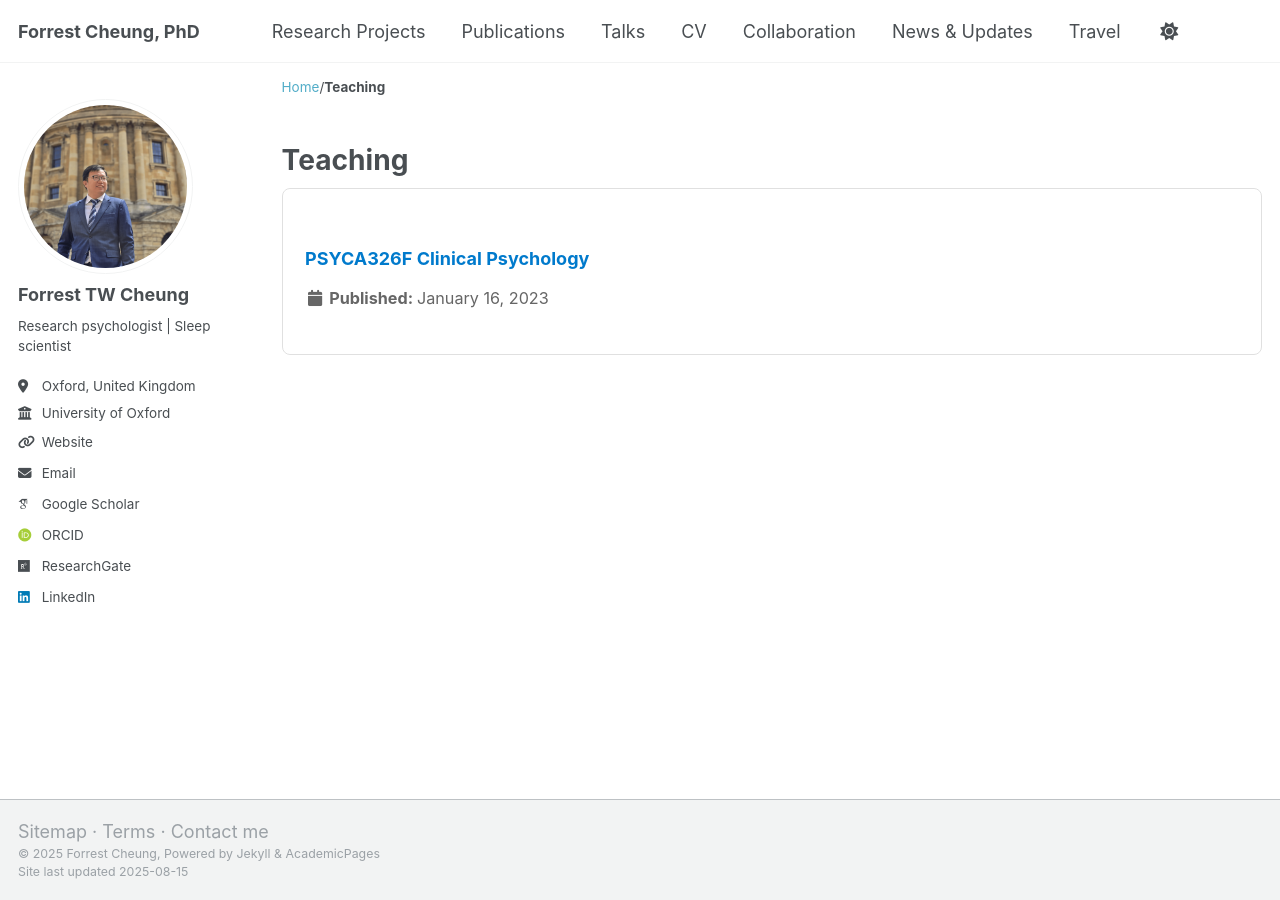
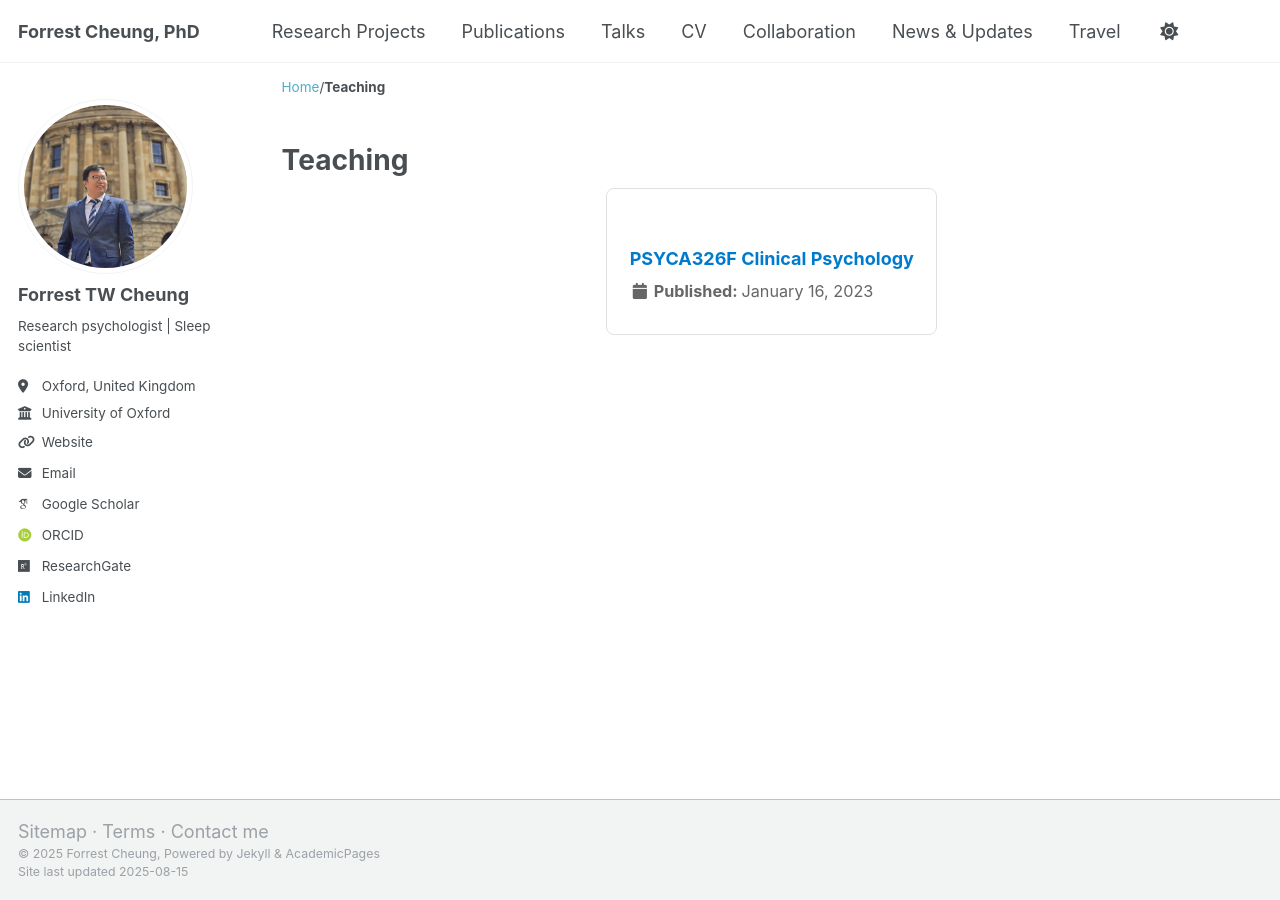
Before and after one commit to forrestcheungtw/forrestcheungtw.github.io, a Jekyll site: the page built from _pages/teaching.html, in a window 1280 px wide. Built offline with Jekyll 4.4.1, drawn with Linux system fonts in a browser that asks for light colours; some web fonts are replaced.

Commit message:
Updated 2 files via CloudCannon.

```diff
--- a/_includes/archive-single.html
+++ b/_includes/archive-single.html
@@ -12,16 +12,24 @@
   {% assign title = post.title %}
 {% endif %}
 
-<div class="{{ include.type | default: "list" }}__item">
-  <div style="border: 1px solid #e0e0e0; border-radius: 8px; padding: 1.25rem; margin-bottom: 2rem;">
+<div class="{{ include.type | default: 'list' }}__item" style="text-align: center;">
+  <div style="
+    display: inline-block;
+    text-align: left;
+    border: 1px solid #e0e0e0;
+    border-radius: 8px;
+    padding: 1.25rem;
+    margin: 0 auto 2rem;
+    max-width: 100%;
+  ">
     <article class="archive__item" itemscope itemtype="http://schema.org/CreativeWork">
 
       {% if teaser %}
         <div style="margin-bottom: 1rem;">
           <img
-            src="{% if teaser contains '://' %}{{ teaser }}{% else %}{{ teaser | prepend: "/images/" | prepend: base_path }}{% endif %}"
-            alt="{{ title }}"
-            style="max-width: 100%; height: auto; border-radius: 6px;" />
+            src="{% if teaser contains '://' %}{{ teaser }}{% else %}{{ teaser | prepend: '/images/' | prepend: base_path }}{% endif %}"
+            alt="{{ title | strip_html }}"
+            style="height: auto; width: auto; max-width: 100%; border-radius: 6px; display: block; margin: 0 auto;" />
         </div>
       {% endif %}
 
@@ -32,7 +40,7 @@
       </h3>
 
       {% if post.date %}
-        <p class="page__date" style="font-size: 0.9rem; color: #666;">
+        <p class="page__date" style="font-size: 0.9rem; color: #666; margin: 0 0 0.25rem 0;">
           <strong>
             <i class="fa fa-fw fa-calendar" aria-hidden="true"></i> Published:
           </strong>
@@ -42,6 +50,12 @@
         </p>
       {% endif %}
 
+      {% if post.excerpt %}
+        <p class="archive__item-excerpt" itemprop="description" style="margin: 0.5rem 0 0 0;">
+          {{ post.excerpt | markdownify | strip_html }}
+        </p>
+      {% endif %}
+
     </article>
   </div>
 </div>
```
